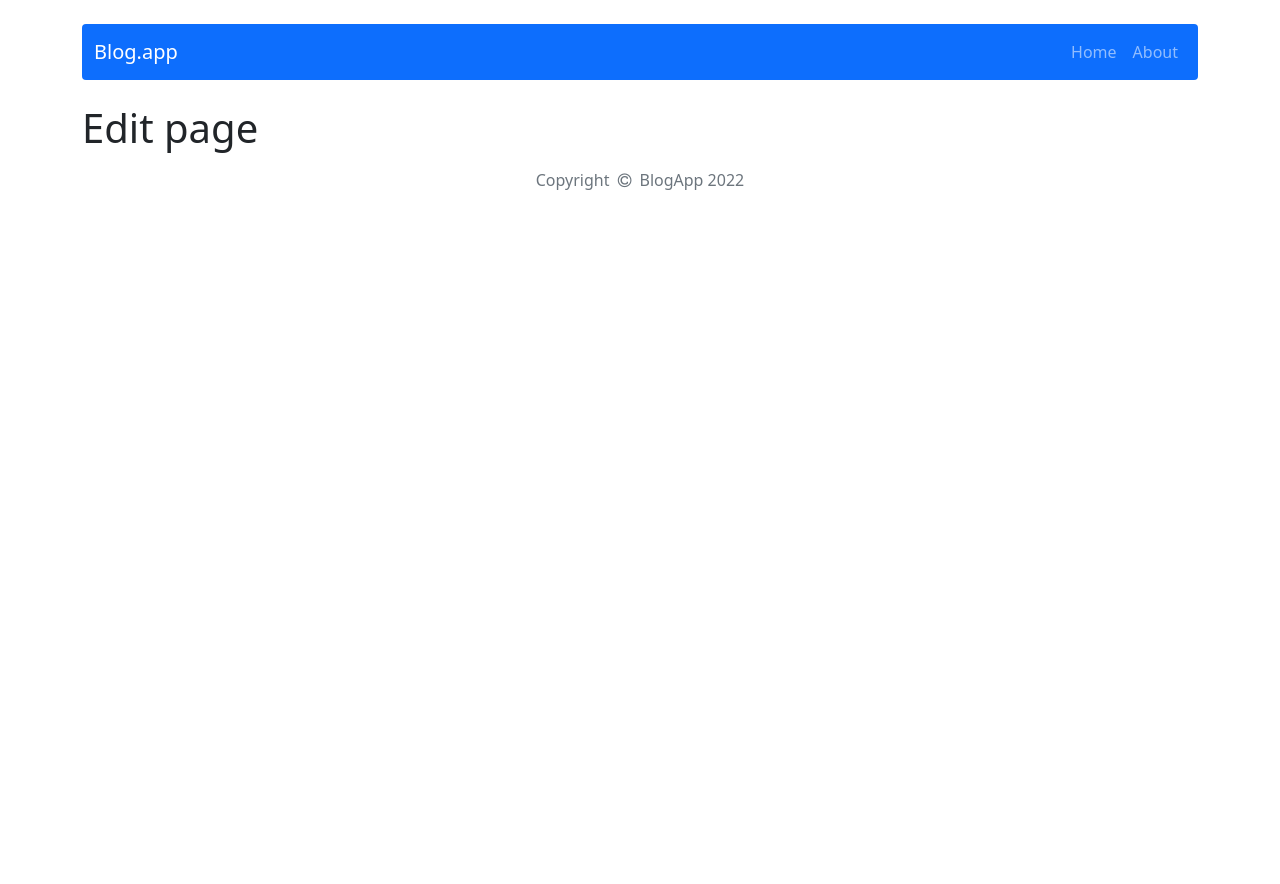
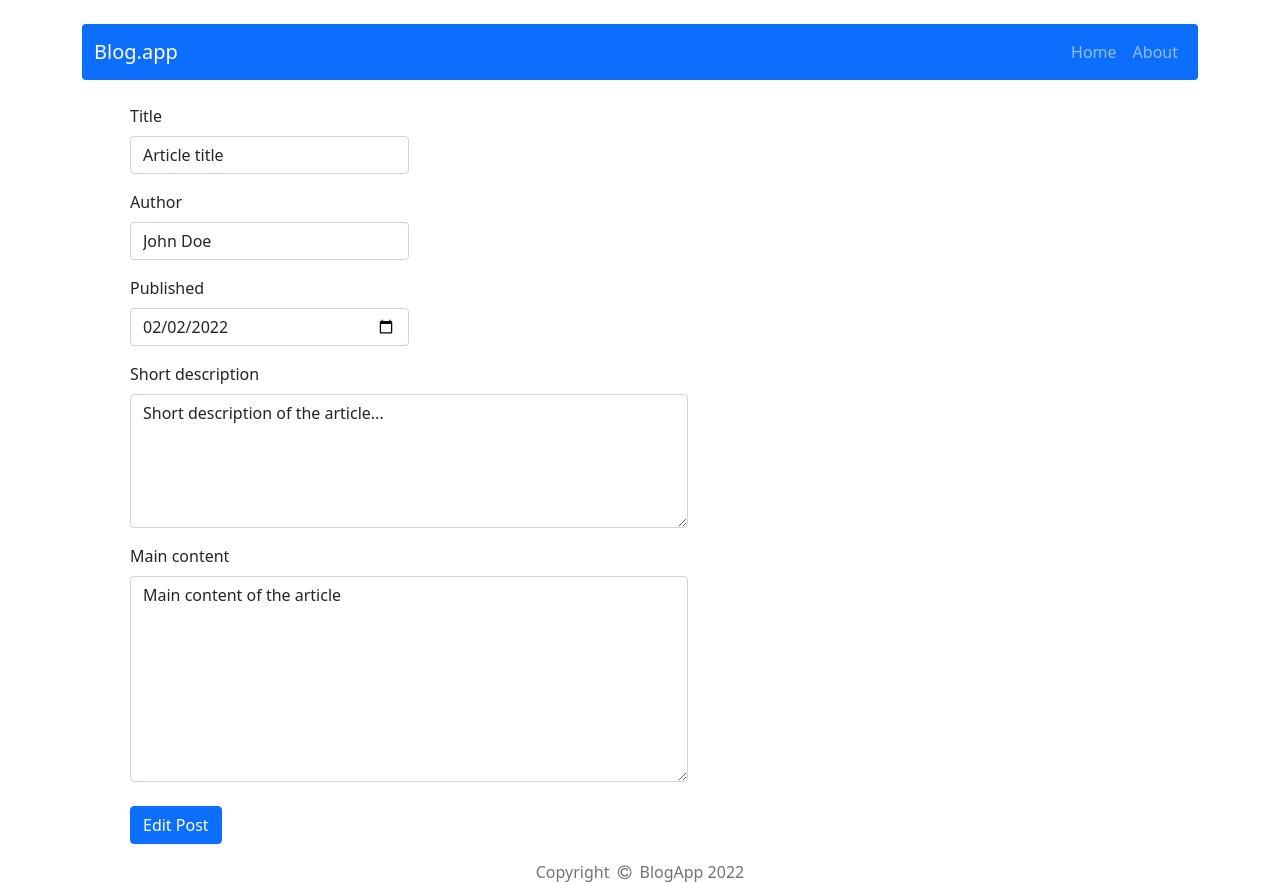
Before and after one commit to Kyuba3/react-blog-app, a React (Create React App) app: page /post/edit/1 in a window 1280 px wide. Before the commit the page ends 800 px from the top, so only its background shows below. Built offline with nearby package versions, Linux system fonts and the light colour scheme.

Commit message:
Add EditPostForm with editing post action

```diff
--- /dev/null
+++ b/src/components/common/PostForm/PostForm.js
@@ -0,0 +1,90 @@
+import { useState } from "react";
+import {Form, Button} from 'react-bootstrap';
+
+const PostForm = ({action, actionText, ...props}) => {
+
+    const [title, setTitle] = useState(props.title || "");
+    const [author, setAuthor] = useState(props.author || "");
+    const [publishedDate, setPublishedDate] = useState(props.publishedDate || "");
+    const [shortDescription, setShortDescription] = useState(props.shortDescription || "");
+    const [content, setContent] = useState(props.content || "");
+
+
+    const handleSubmit = e => {
+        e.preventDefault();
+        action({title, author, publishedDate, shortDescription, content})
+    }
+
+    return (
+        <Form className="col-12 mx-5" onSubmit={handleSubmit}>
+            <Form.Group className="mb-3 col-3">
+                <Form.Label className="d-flex justify-content-start">
+                    Title
+                </Form.Label>
+                <Form.Control
+                    type="textarea"
+                    placeholder="Enter a title"
+                    value={title}
+                    required
+                    onChange={e => setTitle(e.target.value)}
+                />
+            </Form.Group>
+            <Form.Group className="mb-3 col-3">
+                <Form.Label className="d-flex justify-content-start">
+                    Author
+                </Form.Label>
+                <Form.Control
+                    type="text"
+                    placeholder="Enter author"
+                    value={author}
+                    required
+                    onChange={e => setAuthor(e.target.value)}
+                />
+            </Form.Group>
+            <Form.Group className="mb-3 col-3">
+                <Form.Label className="d-flex justify-content-start">
+                    Published
+                </Form.Label>
+                <Form.Control
+                    type="date"
+                    placeholder="Enter a date of publish"
+                    value={publishedDate}
+                    onChange={e => setPublishedDate(e.target.value)}
+                />
+            </Form.Group>
+            <Form.Group className="mb-3 col-6">
+                <Form.Label className="d-flex justify-content-start">
+                    Short description
+                </Form.Label>
+                <Form.Control
+                    type="text"
+                    as="textarea"
+                    rows={5}
+                    placeholder="Enter a short description"
+                    value={shortDescription}
+                    onChange={e => setShortDescription(e.target.value)}
+                />
+            </Form.Group>
+            <Form.Group className="mb-3 col-6 pb-2">
+                <Form.Label className="d-flex justify-content-start">
+                    Main content
+                </Form.Label>
+                <Form.Control
+                    type="text"
+                    as="textarea"
+                    rows={8}
+                    placeholder=""
+                    value={content}
+                    onChange={e => setContent(e.target.value)}
+                    required
+                />
+            </Form.Group>
+            <Button type="submit">
+                { actionText }
+            </Button>
+        </Form>
+    );
+
+};
+
+export default PostForm
--- a/src/components/features/Render/AddPostForm.js
+++ b/src/components/features/Render/AddPostForm.js
@@ -1,95 +1,22 @@
-import { useState } from "react";
-import { Button, Form } from "react-bootstrap";
 import { useDispatch } from "react-redux";
 import { addPost } from "../../../redux/postsRedux";
 import { useNavigate } from "react-router-dom";
+import PostForm from "../../common/PostForm/PostForm";
+
 
 const AddPostForm = () => {
 
     const dispatch = useDispatch();
     const navigate = useNavigate();
 
-    const [title, setTitle] = useState('');
-    const [author, setAuthor] = useState('');
-    const [publishedDate, setPublishedDate] = useState('');
-    const [shortDescription, setShortDescription] = useState('');
-    const [content, setContent] = useState('');
-
-    const handleSubmit = e => {
-        e.preventDefault();
-        dispatch(addPost({title, author, publishedDate, shortDescription, content}));
-        navigate("/");
-    }
+    const handleSubmit = post => {
+        dispatch(addPost(post));
+        navigate('/');
+    };
 
     return (
-        <Form className="col-12 mx-5" onSubmit={handleSubmit}>
-            <Form.Group className="mb-3 col-3">
-                <Form.Label className="d-flex justify-content-start">
-                    Title
-                </Form.Label>
-                <Form.Control
-                    type="textarea"
-                    placeholder="Enter a title"
-                    value={title}
-                    required
-                    onChange={e => setTitle(e.target.value)}
-                />
-            </Form.Group>
-            <Form.Group className="mb-3 col-3">
-                <Form.Label className="d-flex justify-content-start">
-                    Author
-                </Form.Label>
-                <Form.Control
-                    type="text"
-                    placeholder="Enter author"
-                    value={author}
-                    required
-                    onChange={e => setAuthor(e.target.value)}
-                />
-            </Form.Group>
-            <Form.Group className="mb-3 col-3">
-                <Form.Label className="d-flex justify-content-start">
-                    Published
-                </Form.Label>
-                <Form.Control
-                    type="date"
-                    placeholder="Enter a date of publish"
-                    value={publishedDate}
-                    onChange={e => setPublishedDate(e.target.value)}
-                />
-            </Form.Group>
-            <Form.Group className="mb-3 col-6">
-                <Form.Label className="d-flex justify-content-start">
-                    Short description
-                </Form.Label>
-                <Form.Control
-                    type="text"
-                    as="textarea"
-                    rows={5}
-                    placeholder="Enter a short description"
-                    value={shortDescription}
-                    onChange={e => setShortDescription(e.target.value)}
-                />
-            </Form.Group>
-            <Form.Group className="mb-3 col-6 pb-2">
-                <Form.Label className="d-flex justify-content-start">
-                    Main content
-                </Form.Label>
-                <Form.Control
-                    type="text"
-                    as="textarea"
-                    rows={8}
-                    placeholder=""
-                    value={content}
-                    onChange={e => setContent(e.target.value)}
-                    required
-                />
-            </Form.Group>
-            <Button type="submit">
-                Add Post
-            </Button>
-        </Form>
-    )
-}
+        <PostForm action={handleSubmit} actionText="Add post" />
+    );
+};
 
 export default AddPostForm;
--- /dev/null
+++ b/src/components/features/Render/EditPostForm.js
@@ -0,0 +1,42 @@
+import PostForm from '../../common/PostForm/PostForm';
+import { useNavigate, useParams, Navigate } from 'react-router-dom';
+import { useDispatch, useSelector } from "react-redux";
+import { getPostById, editPost } from '../../../redux/postsRedux';
+
+
+const EditPostForm = () => {
+
+    const { id } = useParams();
+    const dispatch = useDispatch();
+    const navigate = useNavigate();
+
+    const postById = useSelector(state => getPostById(state, id));
+
+    const handleSubmit = post => {
+        dispatch(editPost({...post, id}));
+        navigate('/');
+    };
+
+    if (!postById) {
+        return (
+          <Navigate to='/' />
+        );
+    };
+
+    return (
+        <>
+            <PostForm
+                action={handleSubmit}
+                actionText="Edit Post"
+                title={postById.title}
+                author={postById.author}
+                shortDescription={postById.shortDescription}
+                content={postById.content}
+                publishedDate={postById.publishedDate}
+                id={id}
+            />
+        </>
+    );
+};
+
+export default EditPostForm
--- a/src/components/pages/Edit/Edit.js
+++ b/src/components/pages/Edit/Edit.js
@@ -1,9 +1,9 @@
-
+import EditPostForm from '../../features/Render/EditPostForm';
 
 const Edit = () => {
     return (
         <>
-          <h1>Edit page</h1>
+          <EditPostForm />
         </>
     );
 };
--- a/src/redux/postsRedux.js
+++ b/src/redux/postsRedux.js
@@ -7,9 +7,11 @@ export const getPostById = ({ posts }, id) => posts.find(post => post.id === id)
 const createActionName = actionName => `app/posts/${actionName}`;
 const ADD_POST = createActionName('ADD_POST');
 const DELETE_POST = createActionName('DELETE_POST');
+const EDIT_POST = createActionName('EDIT_POST');
 //actions creators
 export const deletePost = payload => ({type: DELETE_POST, payload});
 export const addPost = payload => ({type: ADD_POST, payload});
+export const editPost = payload => ({type: EDIT_POST, payload});
 
 const postsReducer = (statePart = [], action) => {
     switch(action.type) {
@@ -19,6 +21,9 @@ const postsReducer = (statePart = [], action) => {
       case DELETE_POST:
         return statePart.filter((post) => post.id !== action.payload);
 
+      case EDIT_POST:
+        return statePart.map(post => (post.id === action.payload.id ? {...post, ...action.payload} : post));
+
       default:
         return statePart;
     };
```
